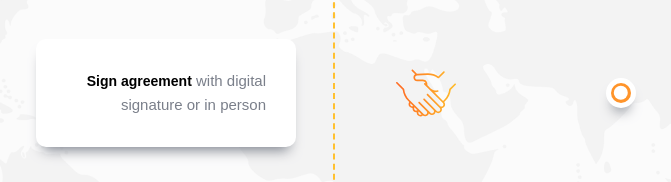
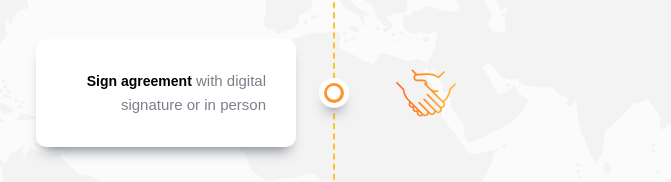
Before and after one commit to maxmdev/taxi-website, a React (Create React App) app: page / in a window 1280 px wide. Shown: the part 3359-3541 px from the top of the page, without its empty margins (304-975 px from the left). Built offline with nearby package versions, Linux system fonts and the light colour scheme.

Commit message:
fixed margin for circle ( workflow section) in Chrome

```diff
--- a/src/Workflow.css
+++ b/src/Workflow.css
@@ -101,7 +101,7 @@
 }
 
 .workflow-content__item:nth-child(3n) .workflow-content__circle {
-    margin-left: 283px;
+    margin-right: 287px;
 }
 
 .workflow-content__item:nth-child(3) .workflow-content__circle-inner {
@@ -157,6 +157,7 @@
 
     .workflow-content__item:nth-child(3n) .workflow-content__circle {
         margin-left: 1px;
+        margin-right: 0;
     }
 
     .workflow-content__item:nth-child(3n) .workflow-content__description {
```
